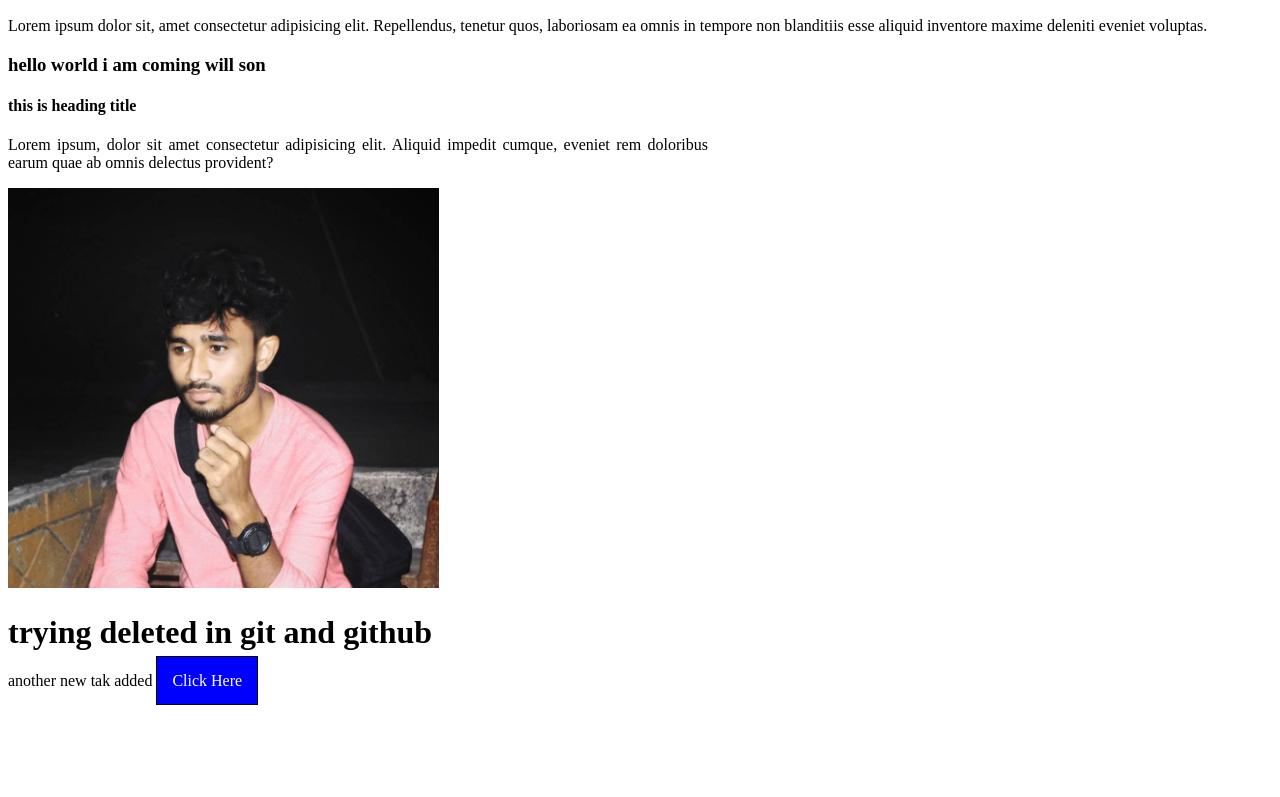
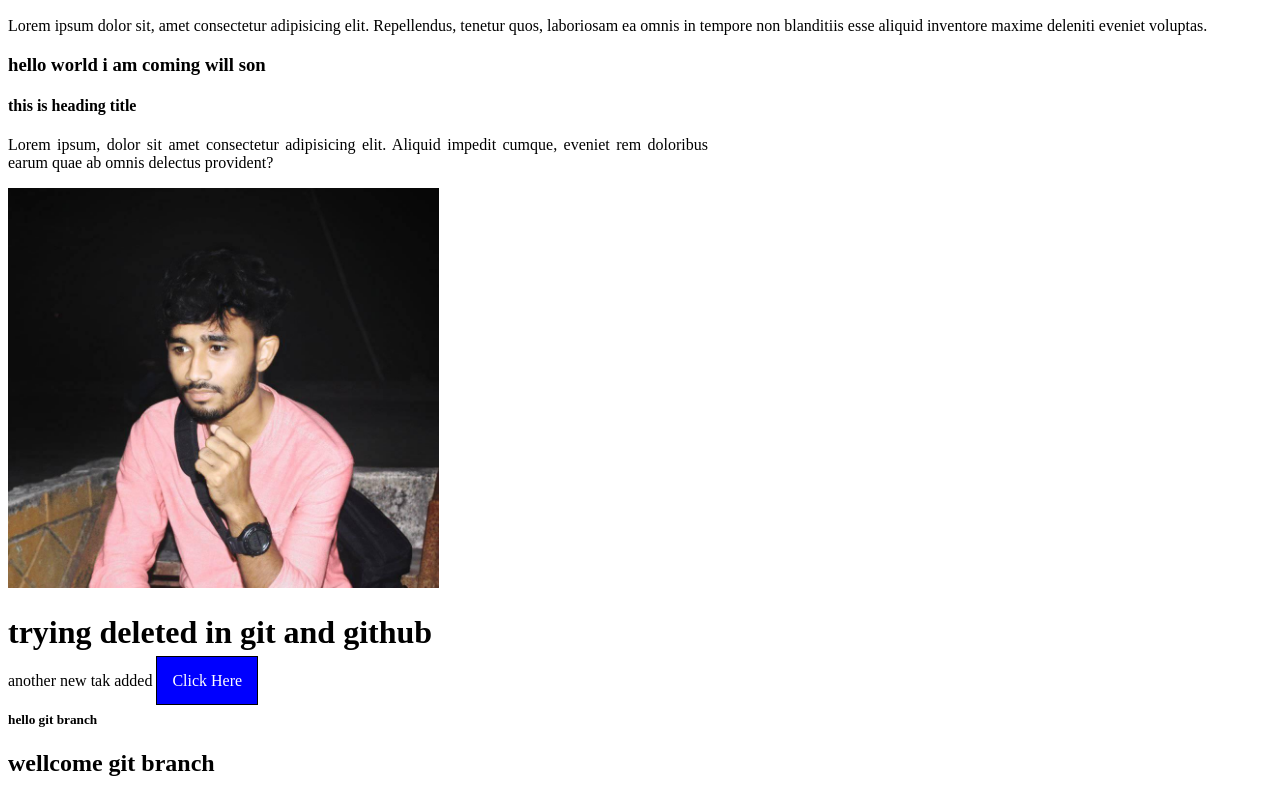
Before and after one commit to Jintu45/web-day1-html, a plain HTML site: page index.html in a window 1280 px wide. Shown: the part 590-1387 px from the top of the page. Before the commit the page ends 1295 px from the top, so only its background shows below. Drawn offline with Linux system fonts and the light colour scheme.

Commit message:
add new branch

```diff
--- a/index.html
+++ b/index.html
@@ -35,5 +35,9 @@
 
    <span>another new tak added</span>
    <a href="#" style="border: 1px solid black; background-color:blue; color :#fff; text-decoration:none;padding: 15px;">Click Here</a>
+
+
+  <h5>hello git branch</h5>
+  <h2>wellcome git branch</h2>
 </body>
 </html>
```
